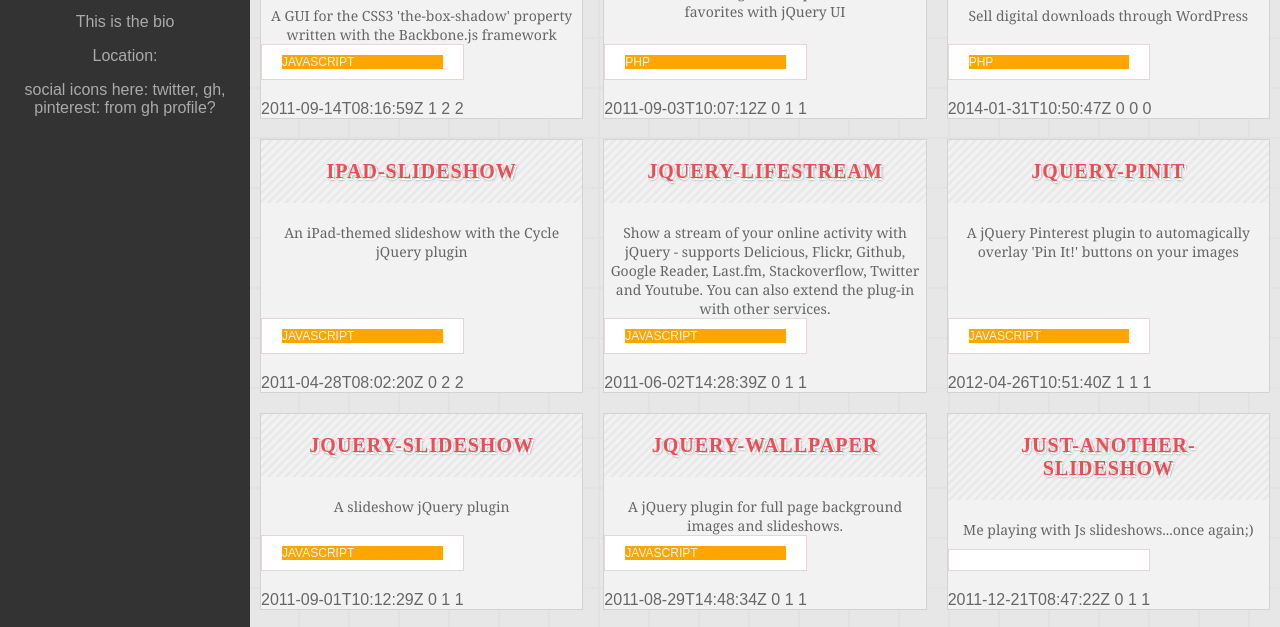
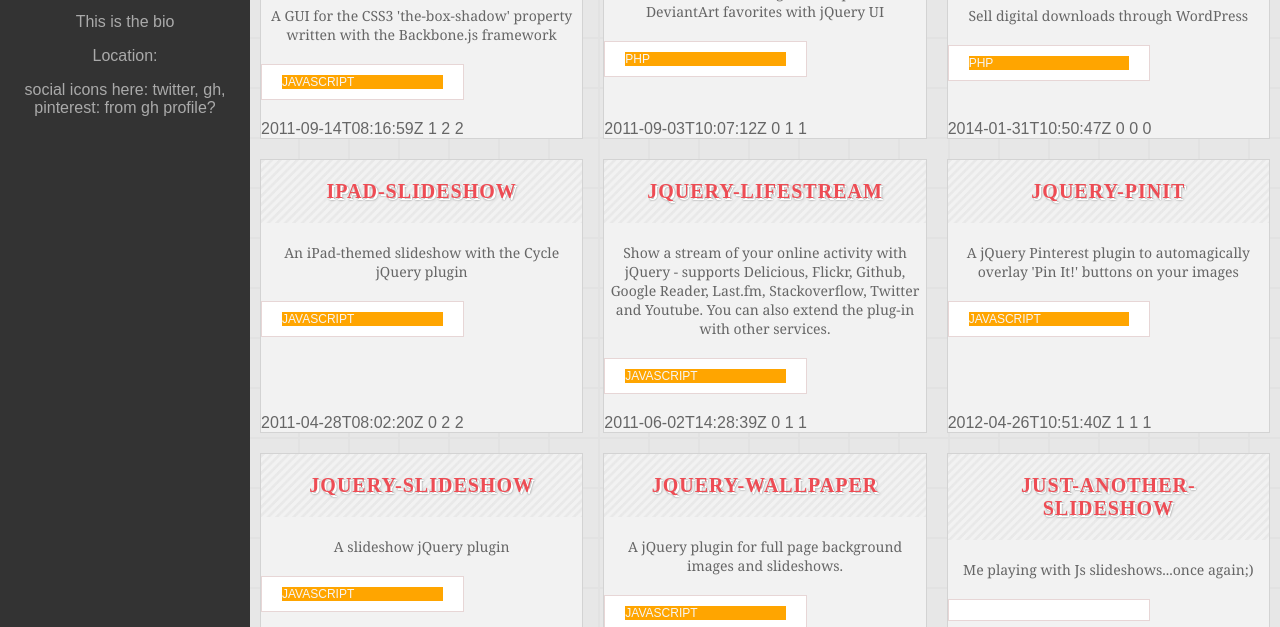
Before and after one commit to mgiulio/mgiulio.github.io, a website: page src/index.html in a window 1280 px wide. Shown: the part 111-738 px from the top of the page. Drawn offline with Linux system fonts and the light colour scheme.

Commit message:
Prj card inner: cross-size align and padding

```diff
--- a/src/scss/_item-inner.scss
+++ b/src/scss/_item-inner.scss
@@ -47,6 +47,8 @@
 		margin: 0;
 		margin-top: 20px;
 
+		padding: 0 5px;
+
 		text-align: center;
 
 		font-family: 'Noto Serif', Georgia, serif;
@@ -54,11 +56,7 @@
 	}
 
 	.language {
-		margin: 0;
-		margin-top:
-			auto
-			//20px
-		;
+		margin: 20px 0;
 
 		width: 50%;
 		border: 1px solid #e7d6d6;
@@ -79,6 +77,6 @@
 
 	.meta {
 		margin: 0;
-		margin-top: 20px;
+		margin-top: auto;
 	}
 }
```
Also changed, not shown: src/css/style.css.
